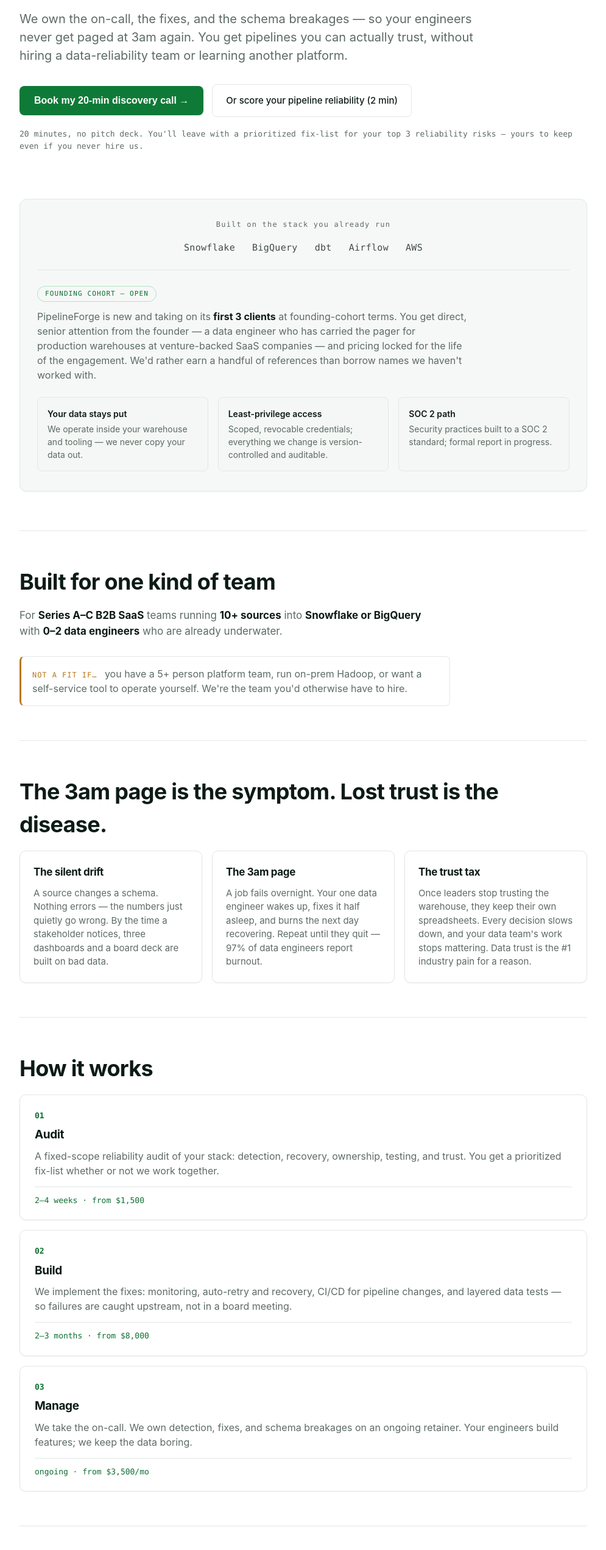
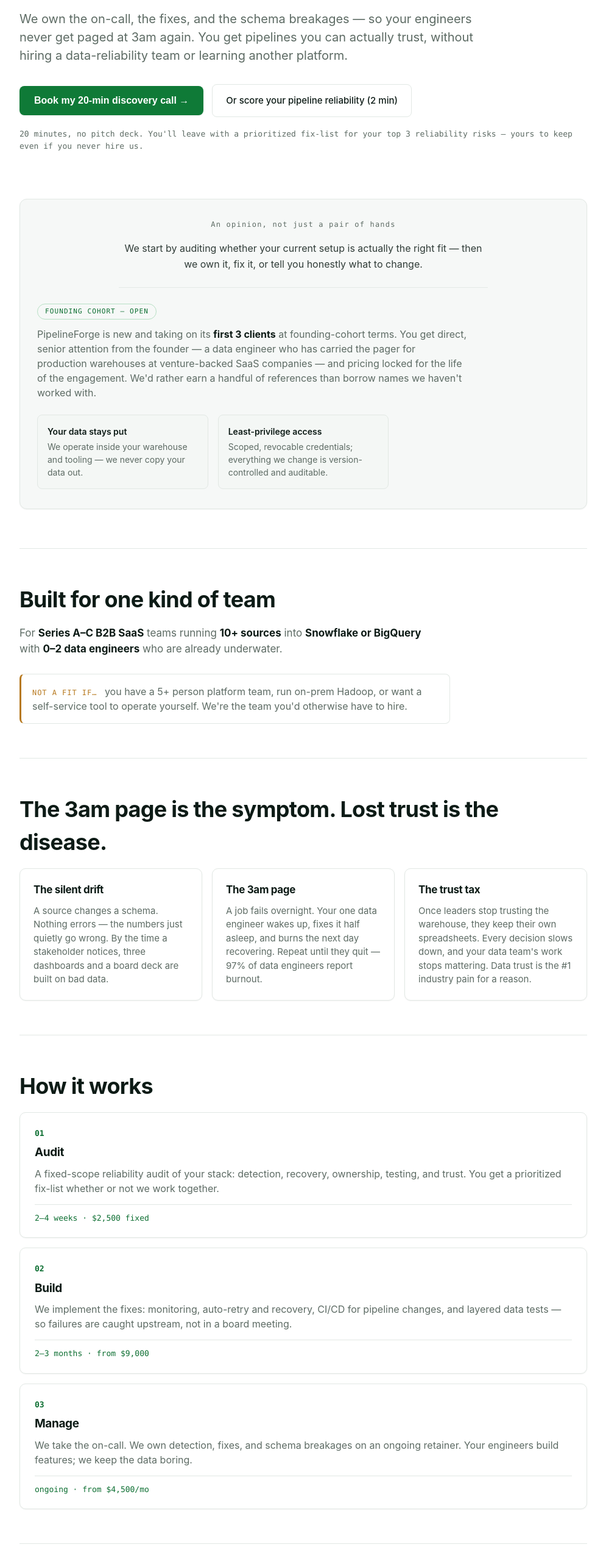
Before and after one commit to Tovasol/agent-forge, a React (Vite) app in the folder site/scaffold/: page / in a window 1280 px wide. Shown: the part 256-2798 px from the top of the page at 61% size, without its empty margins (142-1137 px from the left). Built offline with nearby package versions, Linux system fonts and the light colour scheme.

Commit message:
forge: loop pipelineforge-data-pipeline-service-for--hik1: before marketing-engine — 2026-06-21T14:34:41.755Z

```diff
--- a/site/scaffold/src/App.tsx
+++ b/site/scaffold/src/App.tsx
@@ -72,14 +72,11 @@ export function App() {
           security posture, and an honest founding-cohort offer. We do NOT
           ship fabricated logos, testimonials, or quantified results. */}
       <section className="proof-band" aria-label="What we work with">
-        <p className="proof-eyebrow">Built on the stack you already run</p>
-        <div className="logos" role="list">
-          <span className="logo" role="listitem">Snowflake</span>
-          <span className="logo" role="listitem">BigQuery</span>
-          <span className="logo" role="listitem">dbt</span>
-          <span className="logo" role="listitem">Airflow</span>
-          <span className="logo" role="listitem">AWS</span>
-        </div>
+        <p className="proof-eyebrow">An opinion, not just a pair of hands</p>
+        <p className="proof-line">
+          We start by auditing whether your current setup is actually the right
+          fit — then we own it, fix it, or tell you honestly what to change.
+        </p>
 
         <div className="founding">
           <p className="founding-tag">Founding cohort — open</p>
@@ -96,7 +93,6 @@ export function App() {
         <ul className="trust-row" aria-label="Security and credibility">
           <li><span className="trust-k">Your data stays put</span> We operate inside your warehouse and tooling — we never copy your data out.</li>
           <li><span className="trust-k">Least-privilege access</span> Scoped, revocable credentials; everything we change is version-controlled and auditable.</li>
-          <li><span className="trust-k">SOC 2 path</span> Security practices built to a SOC 2 standard; formal report in progress.</li>
         </ul>
       </section>
 
@@ -158,7 +154,7 @@ export function App() {
               ownership, testing, and trust. You get a prioritized fix-list whether
               or not we work together.
             </p>
-            <span className="step-meta">2–4 weeks · from $1,500</span>
+            <span className="step-meta">2–4 weeks · $2,500 fixed</span>
           </li>
           <li className="step">
             <span className="step-n">02</span>
@@ -168,7 +164,7 @@ export function App() {
               pipeline changes, and layered data tests — so failures are caught
               upstream, not in a board meeting.
             </p>
-            <span className="step-meta">2–3 months · from $8,000</span>
+            <span className="step-meta">2–3 months · from $9,000</span>
           </li>
           <li className="step">
             <span className="step-n">03</span>
@@ -178,7 +174,7 @@ export function App() {
               an ongoing retainer. Your engineers build features; we keep the data
               boring.
             </p>
-            <span className="step-meta">ongoing · from $3,500/mo</span>
+            <span className="step-meta">ongoing · from $4,500/mo</span>
           </li>
         </ol>
       </section>
@@ -217,7 +213,7 @@ export function App() {
         <div className="price-grid">
           <div className="price-card">
             <h3>Reliability Audit</h3>
-            <p className="price">from $1,500</p>
+            <p className="price">$2,500</p>
             <p className="price-term">2–4 weeks · fixed scope</p>
             <p className="price-desc">
               Full audit across 5 reliability dimensions and a prioritized fix-list.
@@ -227,7 +223,7 @@ export function App() {
           <div className="price-card featured">
             <span className="price-tag">Most start here</span>
             <h3>Build</h3>
-            <p className="price">from $8,000</p>
+            <p className="price">from $9,000</p>
             <p className="price-term">2–3 months · fixed scope</p>
             <p className="price-desc">
               We implement the fixes: monitoring, recovery automation, CI/CD, and
@@ -236,8 +232,11 @@ export function App() {
           </div>
           <div className="price-card">
             <h3>Managed Retainer</h3>
-            <p className="price">from $3,500/mo</p>
-            <p className="price-term">ongoing · we own on-call</p>
+            <p className="price">from $4,500/mo</p>
+            <p className="price-term">
+              ongoing · we own on-call ·{" "}
+              <strong>$3,500/mo for the first 3 founding-cohort clients</strong>
+            </p>
             <p className="price-desc">
               We carry the pager and own detection, fixes, and schema breakages.
               Cancel anytime — reliability you rent, not a tool you babysit.
@@ -296,7 +295,7 @@ export function App() {
         <BookingEmbed source="primary-section" />
         <p className="book-security">
           🔒 Your data never leaves your warehouse. We work with scoped,
-          revocable access — security practices built to a SOC 2 standard.
+          least-privilege access you grant and can revoke at any time.
         </p>
       </section>
 
@@ -315,11 +314,11 @@ const FAQS: { q: string; a: string }[] = [
   },
   {
     q: "Why not just hire a data engineer in-house?",
-    a: "A senior data-reliability engineer runs $180k+ fully loaded, takes months to hire, and is a single point of failure the moment they take vacation. Our retainer starts at $3,500/mo with a whole team behind it, real on-call coverage, and no ramp time. When you're ready to hire, we hand off cleanly — everything is version-controlled and documented.",
+    a: "A senior data-reliability engineer runs $180k+ fully loaded, takes months to hire, and is a single point of failure the moment they take vacation. Our retainer starts at $4,500/mo ($3,500/mo for the first 3 founding-cohort clients) with real on-call coverage and no ramp time. When you're ready to hire, we hand off cleanly — everything is version-controlled and documented.",
   },
   {
     q: "Do we have to rip out our current stack?",
-    a: "No. We work with your existing warehouse (Snowflake/BigQuery), ingestion, and dbt setup. The audit maps what you have; the build hardens it. We add reliability, not migration risk.",
+    a: "Not unless it's actually hurting you. The audit's first job is judging whether your current setup is the right fit — sometimes it is and we harden it, sometimes it's fighting you and we tell you honestly what to change. You get the verdict either way, no rip-and-replace by default.",
   },
   {
     q: "What does the discovery call actually cover?",
@@ -327,6 +326,6 @@ const FAQS: { q: string; a: string }[] = [
   },
   {
     q: "What's the smallest way to start?",
-    a: "The fixed-scope Reliability Audit (from $1,500, 2–4 weeks). You get a prioritized fix-list you can act on with or without us. Most teams move to a build and then a managed retainer once they see it.",
+    a: "The fixed-scope Reliability Audit ($2,500, 2–4 weeks). You get a prioritized fix-list you can act on with or without us. Most teams move to a build and then a managed retainer once they see it.",
   },
 ];
--- a/site/scaffold/src/FounderCard.tsx
+++ b/site/scaffold/src/FounderCard.tsx
@@ -1,13 +1,20 @@
 import { useState } from "react";
-import { FOUNDER, HAS_FOUNDER } from "./config";
+import { FOUNDER, HAS_FOUNDER, HAS_CREDENTIAL } from "./config";
 
-// A named human beside the booking CTA (social-proof decision). Renders the real
-// founder's photo, name, and one-line credential so the discovery call is "talk
-// to a person," not "fill a faceless calendar."
+// A trust card beside the booking CTA (social-proof decision). It answers the
+// buyer's #1 unspoken question for a service that takes over on-call: "who is the
+// real human/expert I'm trusting with production warehouse access?"
 //
-// Honesty guardrail: if no real founder name is configured (VITE_FOUNDER_NAME
-// unset), this renders NOTHING — we never show an invented person. The photo
-// gracefully hides itself if the headshot asset is missing.
+// Two honest modes:
+//  1. NAMED (post-public): real founder name + photo + credential — strongest
+//     conversion (STX Next pattern). Active when VITE_FOUNDER_NAME is set.
+//  2. DE-IDENTIFIED (Option A, current): no name, no photo — just the real,
+//     verifiable capability of the senior delivery engineer. The company
+//     (Tovasol LLC) is the public-facing entity; the engineer is described by
+//     track record, not identity. True and specific, just not doxxing.
+//
+// Honesty guardrail: we NEVER show an invented person. Named mode requires a real
+// configured name; de-identified mode shows only factual capability copy.
 
 interface FounderCardProps {
   /** "inline" sits beside the embed; "compact" is a slim one-liner for the topbar area. */
@@ -16,10 +23,10 @@ interface FounderCardProps {
 
 export function FounderCard({ variant = "inline" }: FounderCardProps) {
   const [imgOk, setImgOk] = useState(true);
-  if (!HAS_FOUNDER) return null;
 
+  // Named mode — only when a real founder name is configured.
+  if (HAS_FOUNDER) {
     const initial = FOUNDER.name.trim().charAt(0).toUpperCase();
-
     return (
       <div className={`founder-card ${variant}`}>
         <div className="founder-photo" aria-hidden={!imgOk}>
@@ -43,3 +50,20 @@ export function FounderCard({ variant = "inline" }: FounderCardProps) {
       </div>
     );
   }
+
+  // De-identified mode (Option A) — capability without identity. No photo.
+  if (HAS_CREDENTIAL) {
+    return (
+      <div className={`founder-card credential-only ${variant}`}>
+        <p className="founder-copy">
+          You'll talk directly to {FOUNDER.credential}. No account managers, no
+          junior hand-offs — the person who'll own your pipelines is the person on
+          the call.
+        </p>
+      </div>
+    );
+  }
+
+  // Nothing real to show — render nothing rather than a faceless placeholder.
+  return null;
+}
--- a/site/scaffold/src/config.ts
+++ b/site/scaffold/src/config.ts
@@ -47,13 +47,26 @@ export const BRAND = "PipelineForge";
 // at public/founder.jpg (or set VITE_FOUNDER_PHOTO to its path) for the photo.
 export const FOUNDER = {
   name: import.meta.env.VITE_FOUNDER_NAME || "",
-  // One-line credential. Editable; the default is a truthful, generic statement
-  // about the founder's background that holds for whoever the real founder is.
+  // One-line credential. Editable; the default is a truthful, de-identified
+  // statement of the delivery engineer's real background. Per the operator
+  // privacy decision (Option A): the company (Tovasol LLC) is the public-facing
+  // entity, and the senior engineer is described by verifiable capability, not
+  // identity — true, specific, non-doxxing. The discovery call is where the name
+  // comes out, privately, after the prospect has self-selected.
   credential:
     import.meta.env.VITE_FOUNDER_CREDENTIAL ||
-    "carried production-warehouse on-call at venture-backed SaaS",
+    "a principal engineer (15+ yrs) who architected data pipelines processing 120M+ records a day on AWS serverless and cut operational costs ~50%",
   photo: import.meta.env.VITE_FOUNDER_PHOTO || "/founder.jpg",
 } as const;
 
 /** True only when a real founder name has been supplied. */
 export const HAS_FOUNDER = FOUNDER.name.trim().length > 0;
+
+/**
+ * True when we have a credential to show even WITHOUT a name (Option A:
+ * de-identified principal-engineer trust card). Lets the page answer the
+ * buyer's "is there a real expert behind this?" question without revealing
+ * who the operator is. Honesty guardrail: only renders real, verifiable
+ * capability copy — never an invented person.
+ */
+export const HAS_CREDENTIAL = FOUNDER.credential.trim().length > 0;
--- a/site/scaffold/src/styles.css
+++ b/site/scaffold/src/styles.css
@@ -108,13 +108,10 @@ input:focus-visible {
   font-family: var(--mono); font-size: 12px; letter-spacing: 0.1em;
   color: var(--muted); margin: 0 0 18px; text-align: center;
 }
-.logos {
-  display: flex; flex-wrap: wrap; gap: 14px 28px; justify-content: center;
-  align-items: center; padding-bottom: 24px; border-bottom: 1px solid var(--line);
-}
-.logo {
-  font-family: var(--mono); font-size: 15px; letter-spacing: 0.02em;
-  color: var(--ink); opacity: 0.78;
+.proof-line {
+  max-width: 60ch; margin: 0 auto; text-align: center;
+  color: var(--ink); opacity: 0.85; line-height: 1.6;
+  padding-bottom: 24px; border-bottom: 1px solid var(--line);
 }
 .founding { margin: 24px 0 4px; }
 .founding-tag {
```
Lines whose indentation alone changed are shown as unchanged.
